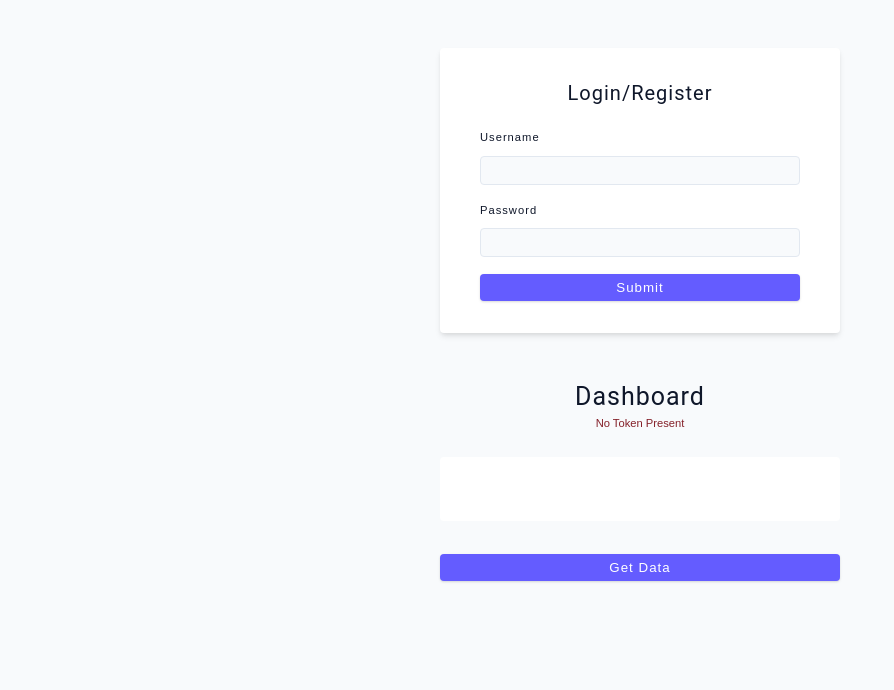
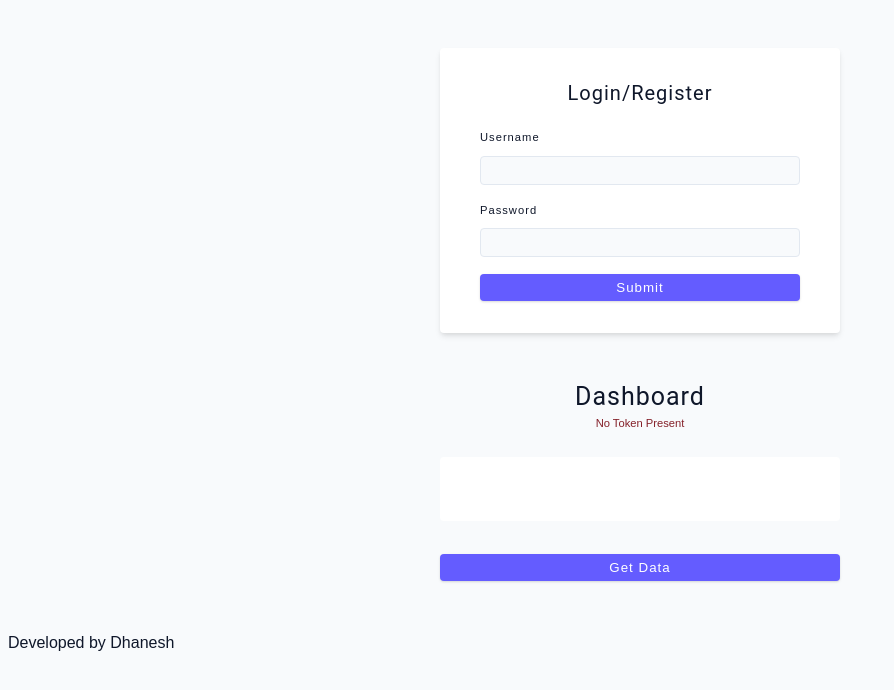
Before and after one commit to Dhannesh/Jwt-Basic, a website: page public/index.html in a window 1280 px wide. Shown: the whole page, without its empty margins (0-894 px from the left). Drawn offline with nearby package versions, Linux system fonts and the light colour scheme.

Commit message:
developer name added

```diff
--- a/public/index.html
+++ b/public/index.html
@@ -36,5 +36,6 @@
       referrerpolicy="no-referrer"
     ></script>
     <script src="./browser-app.js"></script>
+    <p>Developed by Dhanesh</p>
   </body>
 </html>
```
